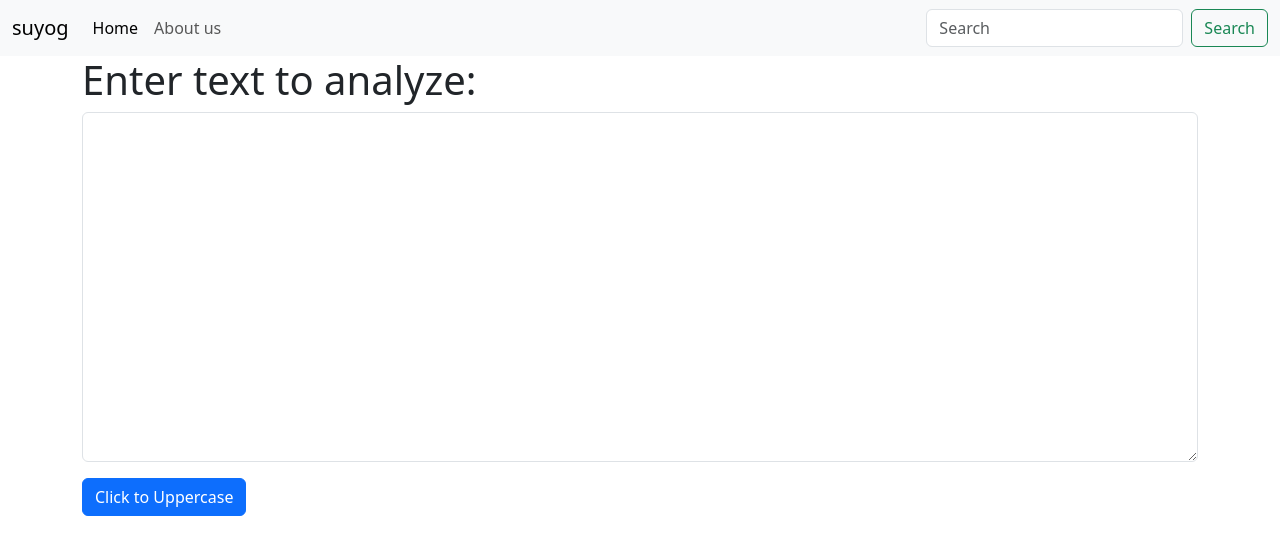
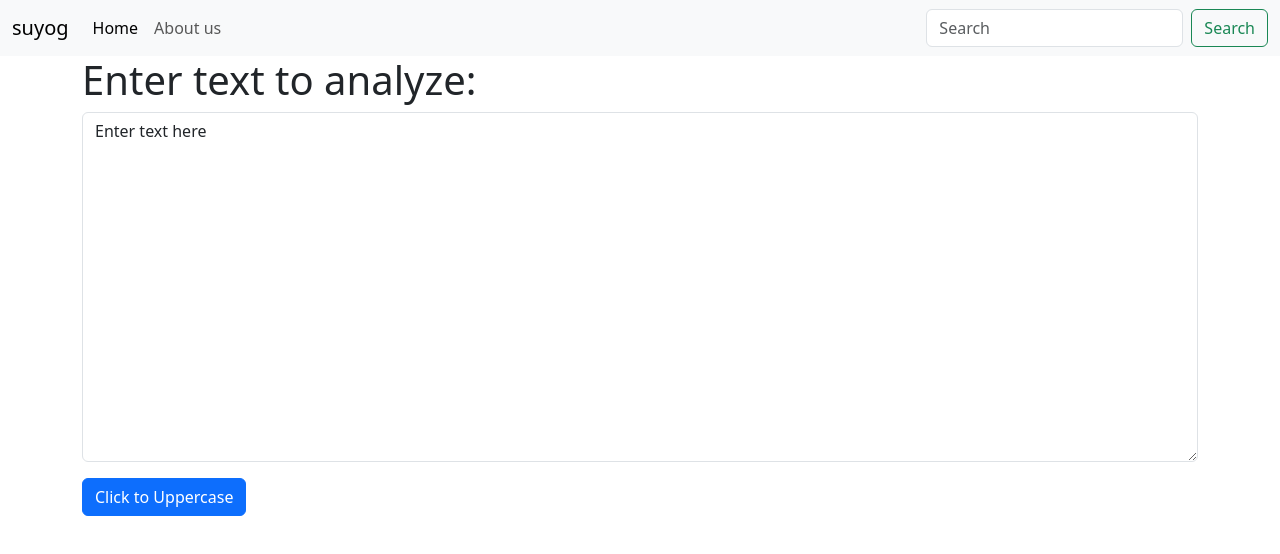
Before and after one commit to suyogit/Text_modifier_reactapp, a React (Create React App) app in the folder my-app/: page / in a window 1280 px wide. Shown: the top 554 px of the page. Built offline with nearby package versions, Linux system fonts and the light colour scheme.

Commit message:
this version works

```diff
--- a/my-app/src/components/TextForrm.js
+++ b/my-app/src/components/TextForrm.js
@@ -1,6 +1,16 @@
-import React from "react";
+import React, { useState } from "react";
 
 export default function TextForrrm(props) {
+  const handleUpClick = () => {
+    //console.log("Uppercase was clicked : " + text);
+    let newText = text.toUpperCase();
+    setText(newText);
+  };
+  const handleOnChange = (event) => {
+    // console.log("On change");
+    setText(event.target.value);
+  };
+  const [text, setText] = useState("Enter text here");
   return (
     <div>
       <div className="heading">
@@ -8,9 +18,17 @@
       </div>
 
       <div className="mb-3">
-        <textarea className="form-control" id="myBox" rows="14"></textarea>
+        <textarea
+          className="form-control"
+          value={text}
+          onChange={handleOnChange}
+          id="myBox"
+          rows="14"
+        ></textarea>
       </div>
-      <div className="btn btn-primary">Click to Uppercase</div>
+      <div className="btn btn-primary" onClick={handleUpClick}>
+        Click to Uppercase
+      </div>
     </div>
   );
 }
```
